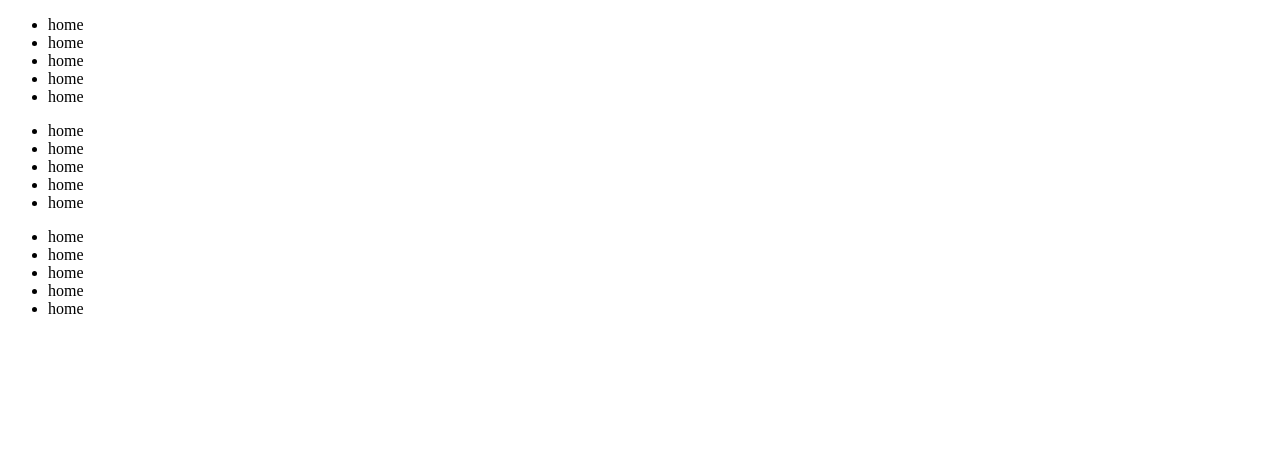
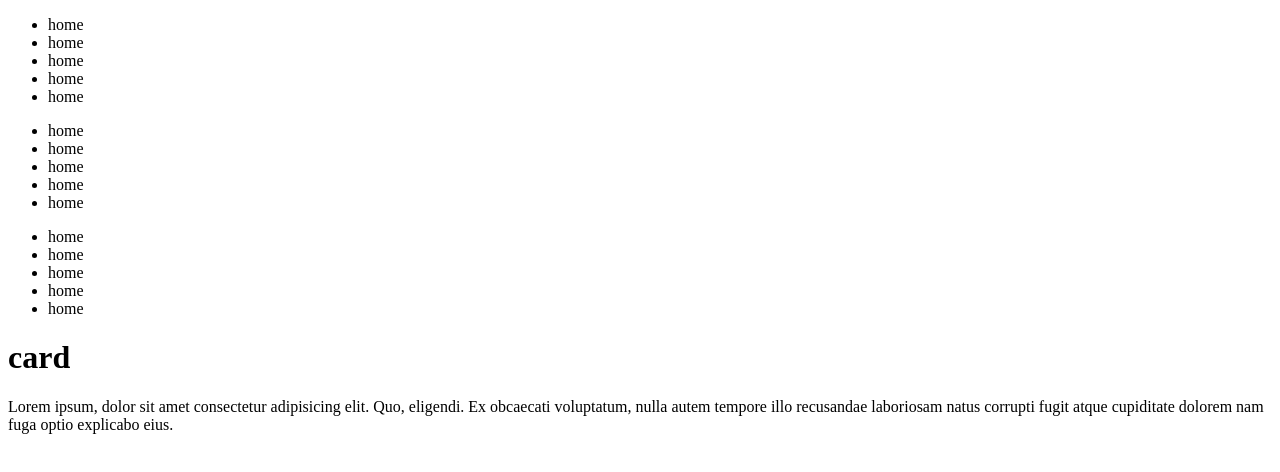
Before and after one commit to Zaheer334409/again-practice, a plain HTML site: page index.html in a window 1280 px wide. Drawn offline with Linux system fonts and the light colour scheme.

Commit message:
Update index.html

```diff
--- a/index.html
+++ b/index.html
@@ -16,13 +16,14 @@
             <li>home </li>
             <li>home </li>
         </ul>
-         <ul>
+        <ul>
             <li>home </li>
             <li>home </li>
             <li>home </li>
             <li>home </li>
             <li>home </li>
-        </ul> <ul>
+        </ul>
+        <ul>
             <li>home </li>
             <li>home </li>
             <li>home </li>
@@ -30,6 +31,10 @@
             <li>home </li>
         </ul>
     </footer>
+    <h1>card</h1>
+    <p>Lorem ipsum, dolor sit amet consectetur adipisicing elit. Quo, eligendi. Ex obcaecati voluptatum, nulla autem
+        tempore illo recusandae laboriosam natus corrupti fugit atque cupiditate dolorem nam fuga optio explicabo eius.
+    </p>
 </body>
 
 </html>
```
